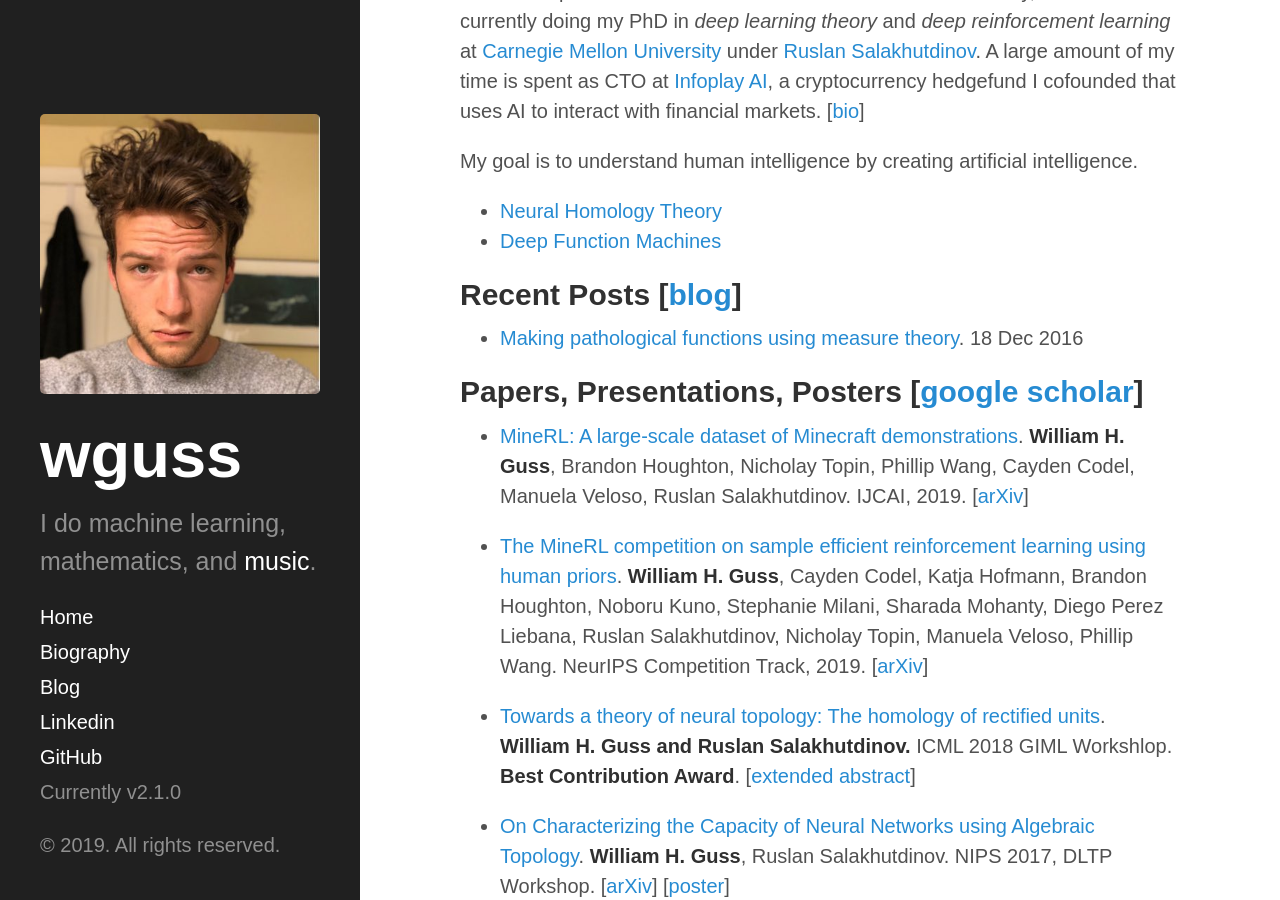
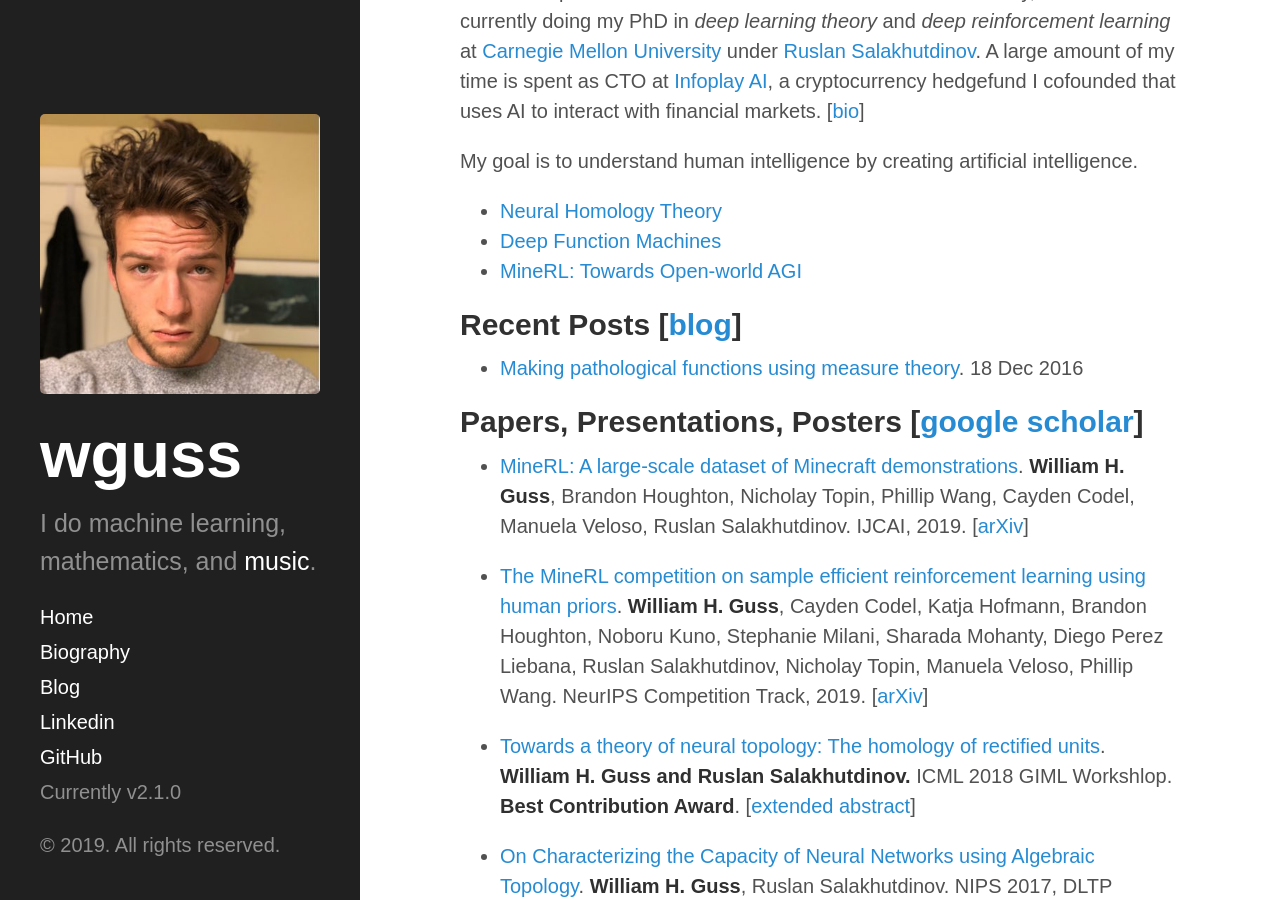
Before and after one commit to MadcowD/web, a Jekyll site: the page built from index.md, in a window 1280 px wide and 900 px high, scrolled down 440 px. Built offline with Jekyll 4.4.1, drawn with Linux system fonts in a browser that asks for light colours; some web fonts are replaced; our own code applies the rules of GitHub Pages for plain Markdown files.

Commit message:
Update index.md

```diff
--- a/index.md
+++ b/index.md
@@ -13,6 +13,7 @@ My goal is to understand human intelligence by creating artificial intelligence.
 
 - [Neural Homology Theory](dev/nht)
 - [Deep Function Machines](dev/dfm)
+- [MineRL: Towards Open-world AGI](http://minerl.io)
 
 
 
```
